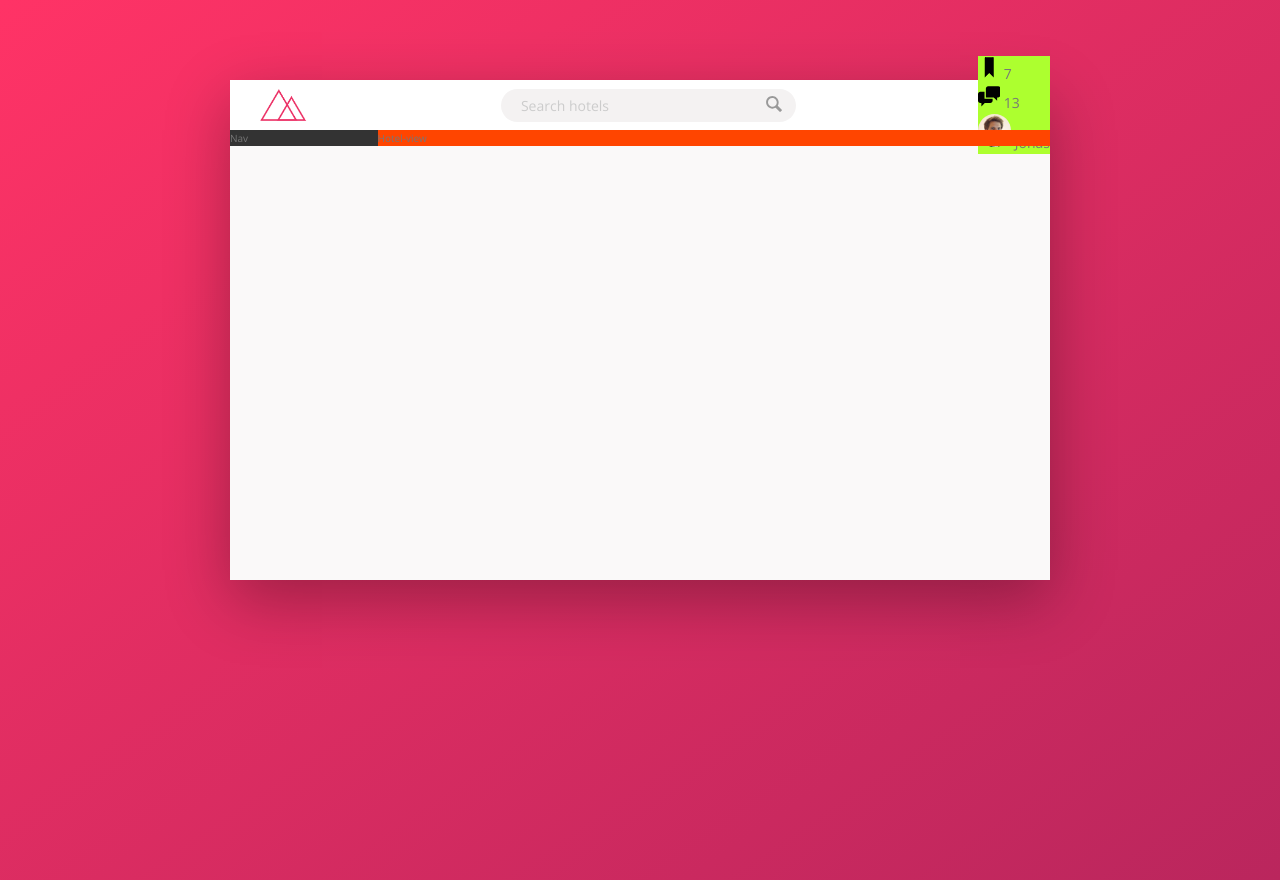
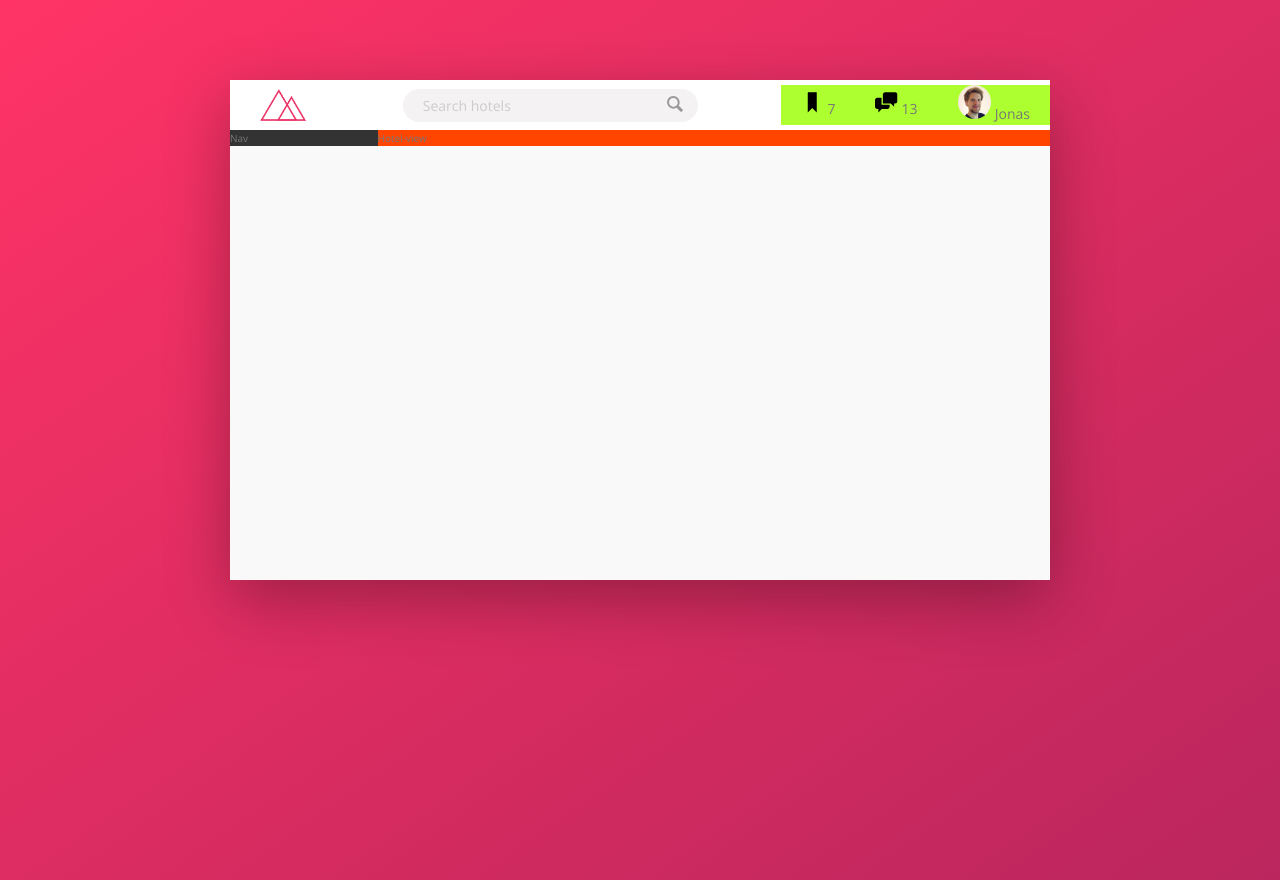
Before and after one commit to MaciejUberna/Trillo, a website: page starter/index.html in a window 1280 px wide. Drawn offline with nearby package versions, Linux system fonts and the light colour scheme; files that its build step writes are made by us from their sources.

Commit message:
sass/_components.scss added buttons padding cursor and hover color in right top corner

```diff
--- a/starter/sass/_components.scss
+++ b/starter/sass/_components.scss
@@ -69,6 +69,18 @@
 .user-nav {
     background-color: greenyellow;
 
+    display: flex;
+    align-items: center;
+
+    & > * {
+        padding: 0 2rem;
+        cursor: pointer;
+    }
+
+    & > *:hover {
+        background-color: var(--color-grey-light2);
+    }
+
     &__icon-box {
 
     }
```
